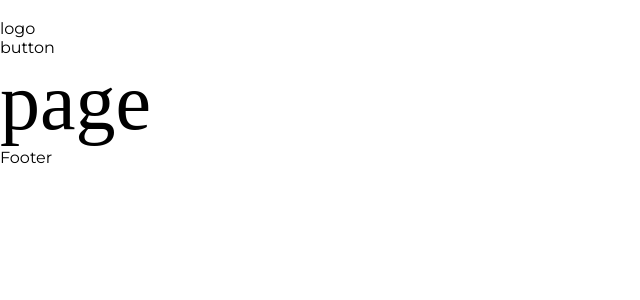
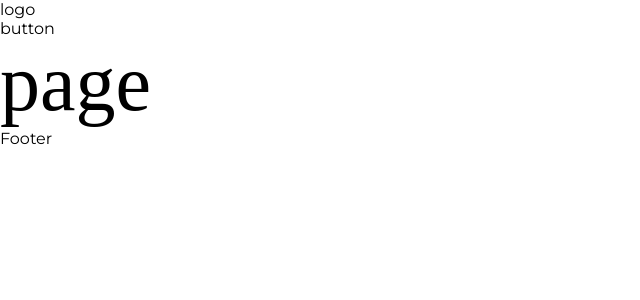
Before and after one commit to Lointainy/Seven-vital, a Next.js app: page / in a window 1280 px wide. Shown: the top 300 px of the page, without its empty margins (0-640 px from the left). Built offline with nearby package versions, Linux system fonts and the light colour scheme.

Commit message:
add styles

```diff
--- a/styles/globals.css
+++ b/styles/globals.css
@@ -8,3 +8,10 @@ a {
 	color: inherit;
 	text-decoration: none;
 }
+
+ul,
+li {
+	margin: 0;
+	padding: 0;
+	list-style: none;
+}
```
